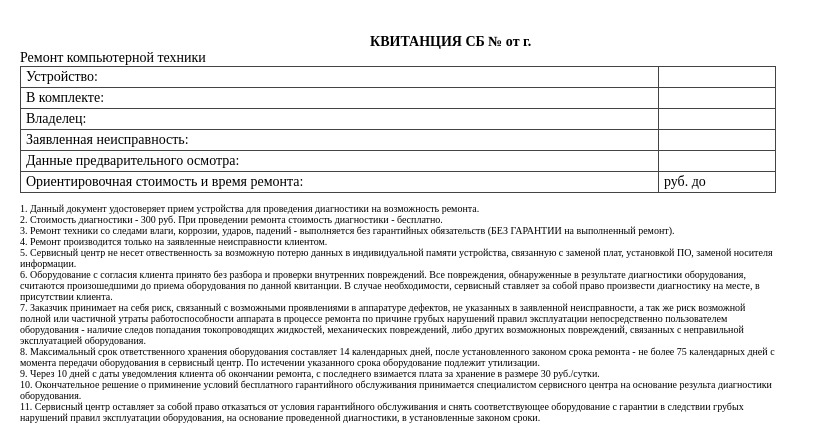
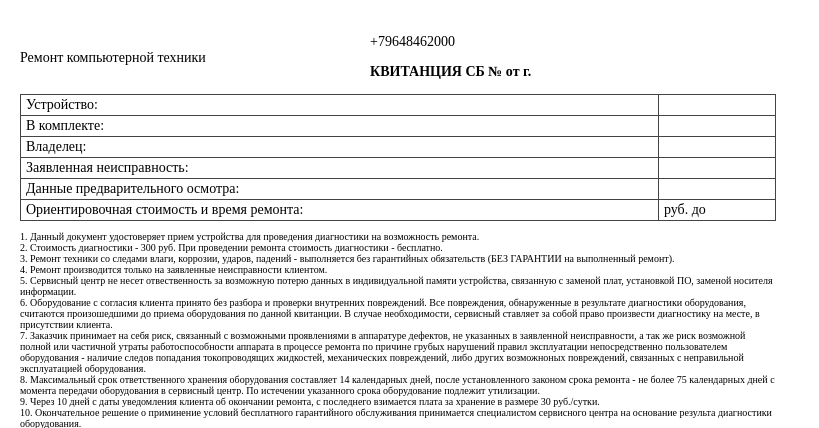
Before and after one commit to aksoff/sbcrm, a Django app: template orders/templates/orders/order_detail.html in a window 1280 px wide. Shown: the top 428 px of the page, without its empty margins (0-819 px from the left). Run offline with Django 3.2, Linux system fonts and the light colour scheme; the template is opened without the code that fills it, so the values that code supplies are empty.

Commit message:
order detail fix3

```diff
--- a/orders/templates/orders/order_detail.html
+++ b/orders/templates/orders/order_detail.html
@@ -16,6 +16,7 @@
             <ul>
                 <li>{{ firm.address }}</li>
                 <li>{{ firm.phone }}</li>
+                <li>+79648462000</li>
             </ul>
         </div>
         <p>
```
